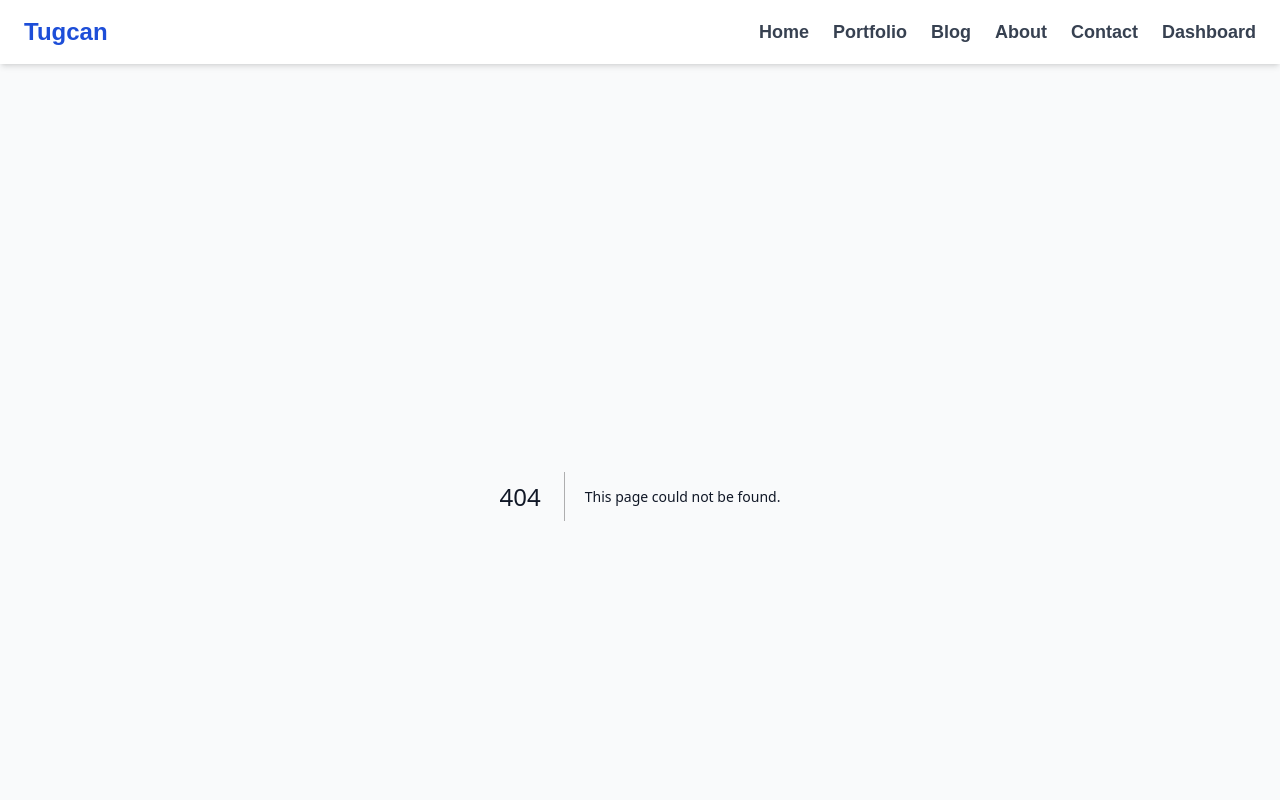
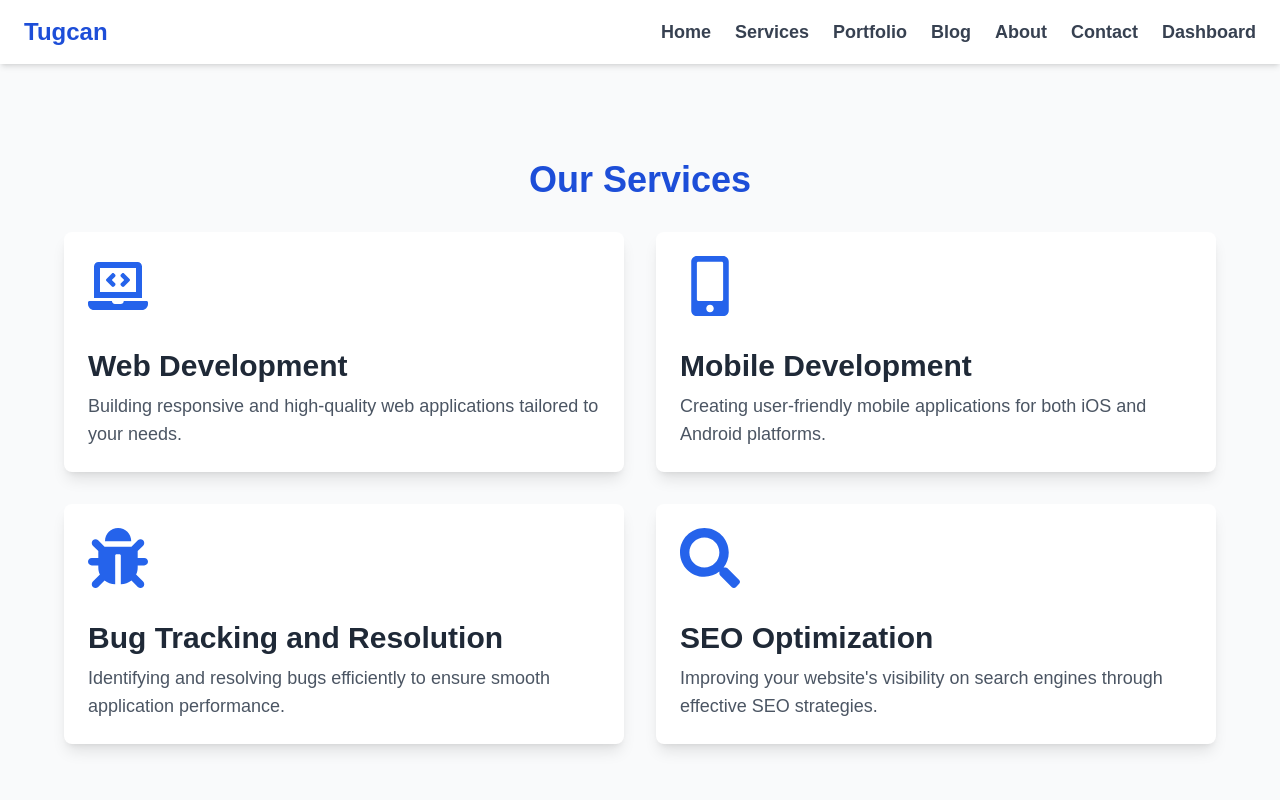
Before and after one commit to tugcan-kartal/Blog, a Next.js app: page /services in a window 1280 px wide. Before the commit this address had no page. Shown: the top 800 px of the page. Built offline with nearby package versions, Linux system fonts and the light colour scheme.

Commit message:
added services

```diff
--- /dev/null
+++ b/src/app/services/page.tsx
@@ -0,0 +1,51 @@
+import React from "react";
+import { FaLaptopCode, FaMobileAlt, FaBug, FaSearch } from "react-icons/fa"; // Import icons
+
+const Services = () => {
+    const data = [
+        {
+            id: 1,
+            title: "Web Development",
+            desc: "Building responsive and high-quality web applications tailored to your needs.",
+            icon: <FaLaptopCode className="text-blue-600 text-6xl mb-4" />, // Add icon
+        },
+        {
+            id: 2,
+            title: "Mobile Development",
+            desc: "Creating user-friendly mobile applications for both iOS and Android platforms.",
+            icon: <FaMobileAlt className="text-blue-600 text-6xl mb-4" />, // Add icon
+        },
+        {
+            id: 3,
+            title: "Bug Tracking and Resolution",
+            desc: "Identifying and resolving bugs efficiently to ensure smooth application performance.",
+            icon: <FaBug className="text-blue-600 text-6xl mb-4" />, // Add icon
+        },
+        {
+            id: 4,
+            title: "SEO Optimization",
+            desc: "Improving your website's visibility on search engines through effective SEO strategies.",
+            icon: <FaSearch className="text-blue-600 text-6xl mb-4" />, // Add icon
+        },
+    ];
+
+    return (
+        <div className="py-16 px-4 bg-gray-50">
+            <h1 className="text-4xl font-bold text-center text-blue-700 mb-8">Our Services</h1>
+            <div className="grid grid-cols-1 sm:grid-cols-2 gap-8 max-w-6xl mx-auto">
+                {data.map((item) => (
+                    <div
+                        key={item.id}
+                        className="flex flex-col items-start p-6 bg-white rounded-lg shadow-lg transition-transform duration-300 hover:scale-105"
+                    >
+                        <div className="mb-4">{item.icon}</div> {/* Place icon here */}
+                        <h2 className="text-3xl font-semibold text-gray-800 mb-2">{item.title}</h2>
+                        <p className="text-lg text-gray-600">{item.desc}</p>
+                    </div>
+                ))}
+            </div>
+        </div>
+    );
+};
+
+export default Services;
--- a/src/components/navbar/Navbar.tsx
+++ b/src/components/navbar/Navbar.tsx
@@ -10,6 +10,7 @@ const Navbar: React.FC = () => {
 
     const data = [
         { title: "Home", url: "/" },
+        { title: "Services", url: "/services" },
         { title: "Portfolio", url: "/portfolio" },
         { title: "Blog", url: "/blog" },
         { title: "About", url: "/about" },
```
